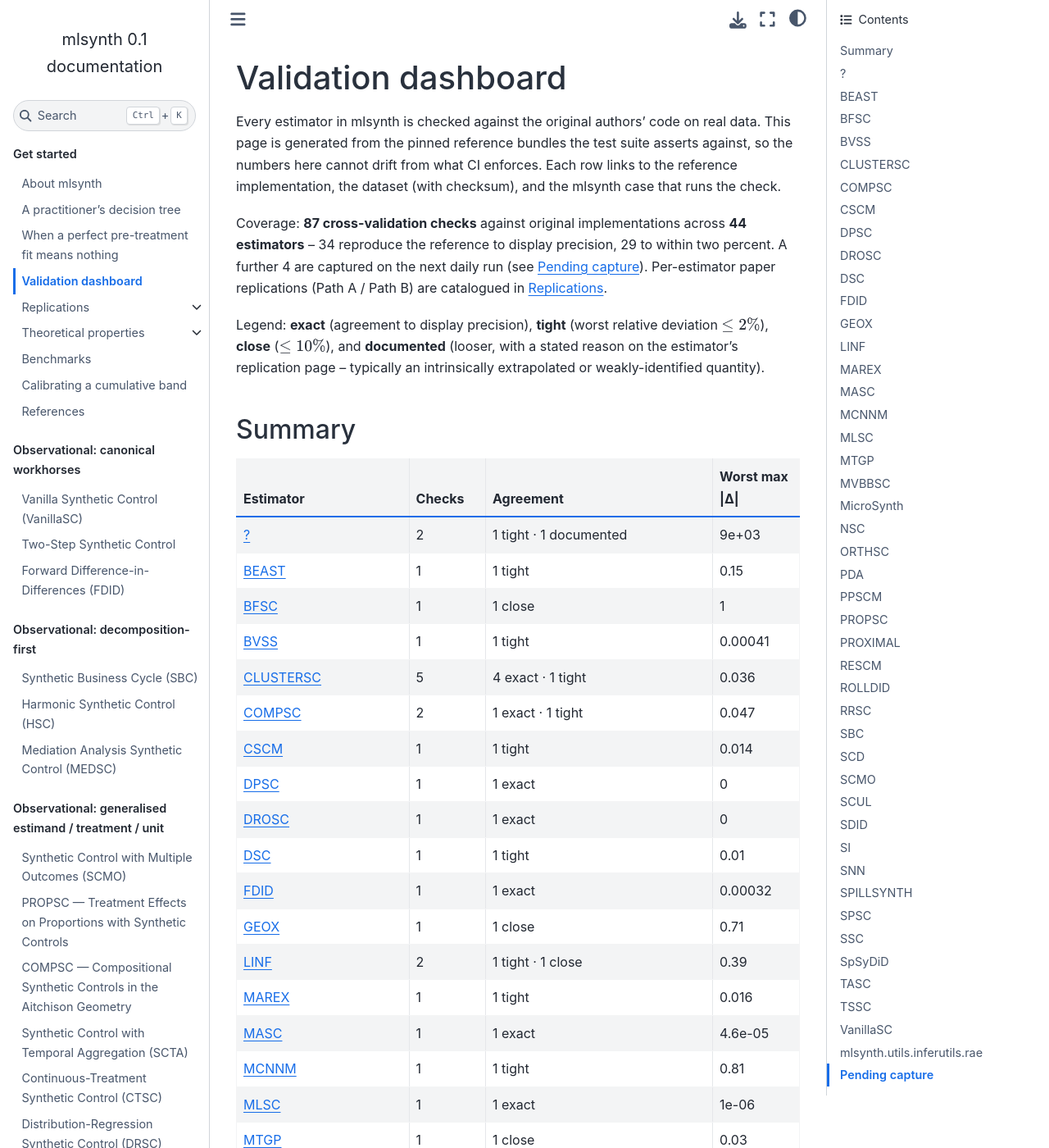
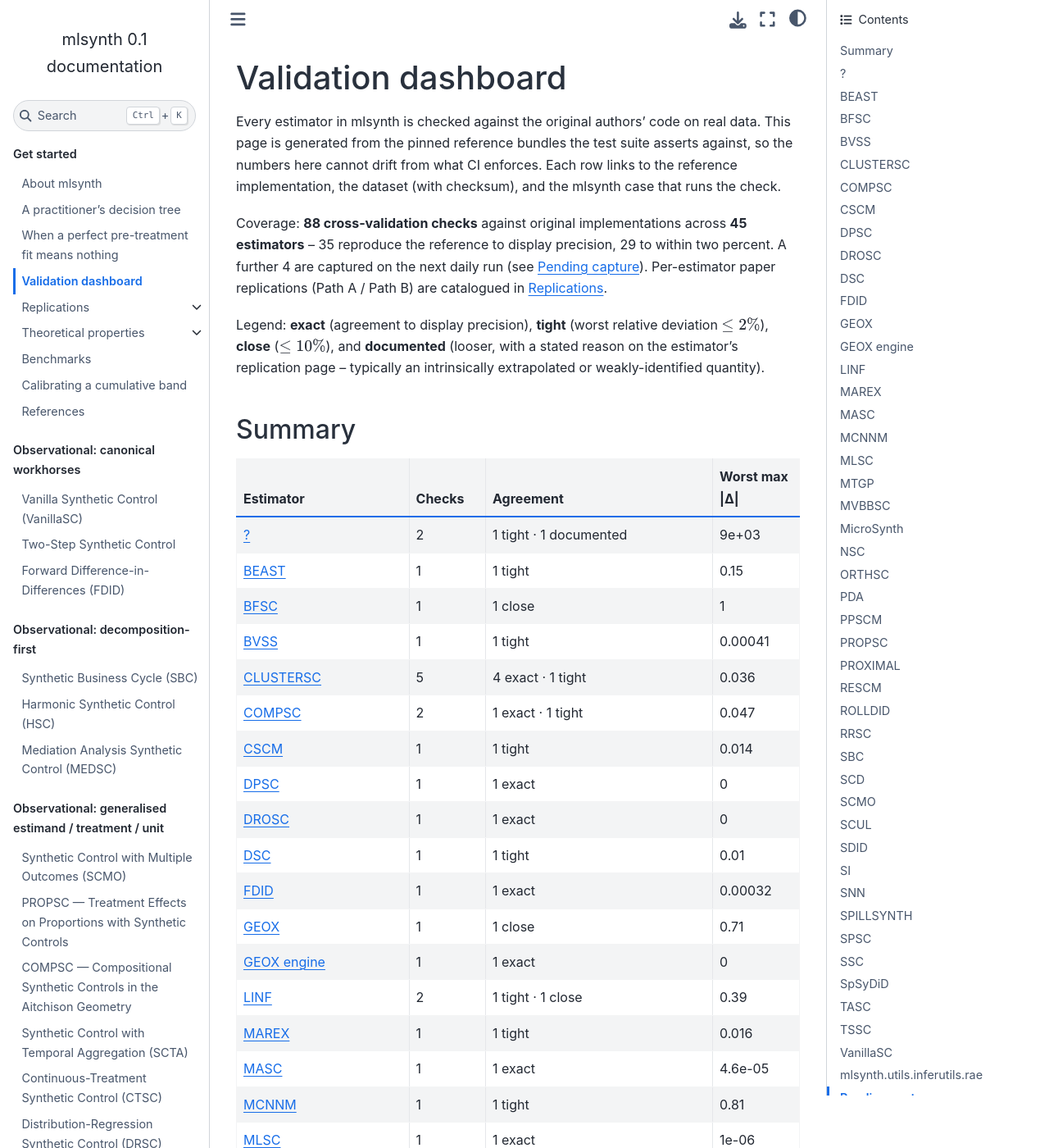
Before and after one commit to jgreathouse9/mlsynth, a Sphinx documentation site: the page built from docs/validation.rst, in a window 1280 px wide and 1400 px high. Shown: the whole window at 82% size. Built offline with Sphinx 7.4.7 and the Sphinx Book theme 1.1.4, drawn with Linux system fonts in a browser that asks for light colours; pages that are not in the unit, such as notebooks, are missing from menus; some of the changed text lies outside the part shown.

Commit message:
benchmarks: refresh validation dashboard [skip ci]

```diff
--- a/docs/validation.rst
+++ b/docs/validation.rst
@@ -9,8 +9,8 @@ test suite asserts against, so the numbers here cannot drift from what CI
 enforces. Each row links to the reference implementation, the dataset (with
 checksum), and the mlsynth case that runs the check.
 
-Coverage: **87 cross-validation checks** against original
-implementations across **44 estimators** -- 34 reproduce the reference to display precision, 29 to
+Coverage: **88 cross-validation checks** against original
+implementations across **45 estimators** -- 35 reproduce the reference to display precision, 29 to
 within two percent. A further 4 are captured on the next daily run (see `Pending capture`_). Per-estimator paper replications (Path A / Path B) are catalogued in :doc:`replications`.
 
 Legend: **exact** (agreement to display precision), **tight** (worst
@@ -77,6 +77,10 @@ Summary
      - 1
      - 1 close
      - 0.71
+   * - :ref:`GEOX engine <val-geox-engine>`
+     - 1
+     - 1 exact
+     - 0
    * - :ref:`LINF <val-linf>`
      - 2
      - 1 tight · 1 close
@@ -505,6 +509,28 @@ GEOX
      - 0.71
      - close
      - `geox_sdid_equivalence <https://github.com/jgreathouse9/mlsynth/blob/main/benchmarks/cases/geox_sdid_equivalence.py>`__
+
+.. _val-geox-engine:
+
+GEOX engine
+-----------
+
+.. list-table::
+   :header-rows: 1
+   :widths: 22 28 8 12 14 16
+
+   * - Reference
+     - Dataset
+     - #
+     - max \|Δ\|
+     - Verdict
+     - Case
+   * - mlsynth.utils.mvbbsc_helpers.model.run_mvbbsc (the estimator the engine wraps)
+     - —
+     - 4
+     - 0
+     - exact — matches to display precision
+     - `geox_mvbbsc_equivalence <https://github.com/jgreathouse9/mlsynth/blob/main/benchmarks/cases/geox_mvbbsc_equivalence.py>`__
 
 .. _val-linf:
 
```
Also changed, not shown: 1 other file.
